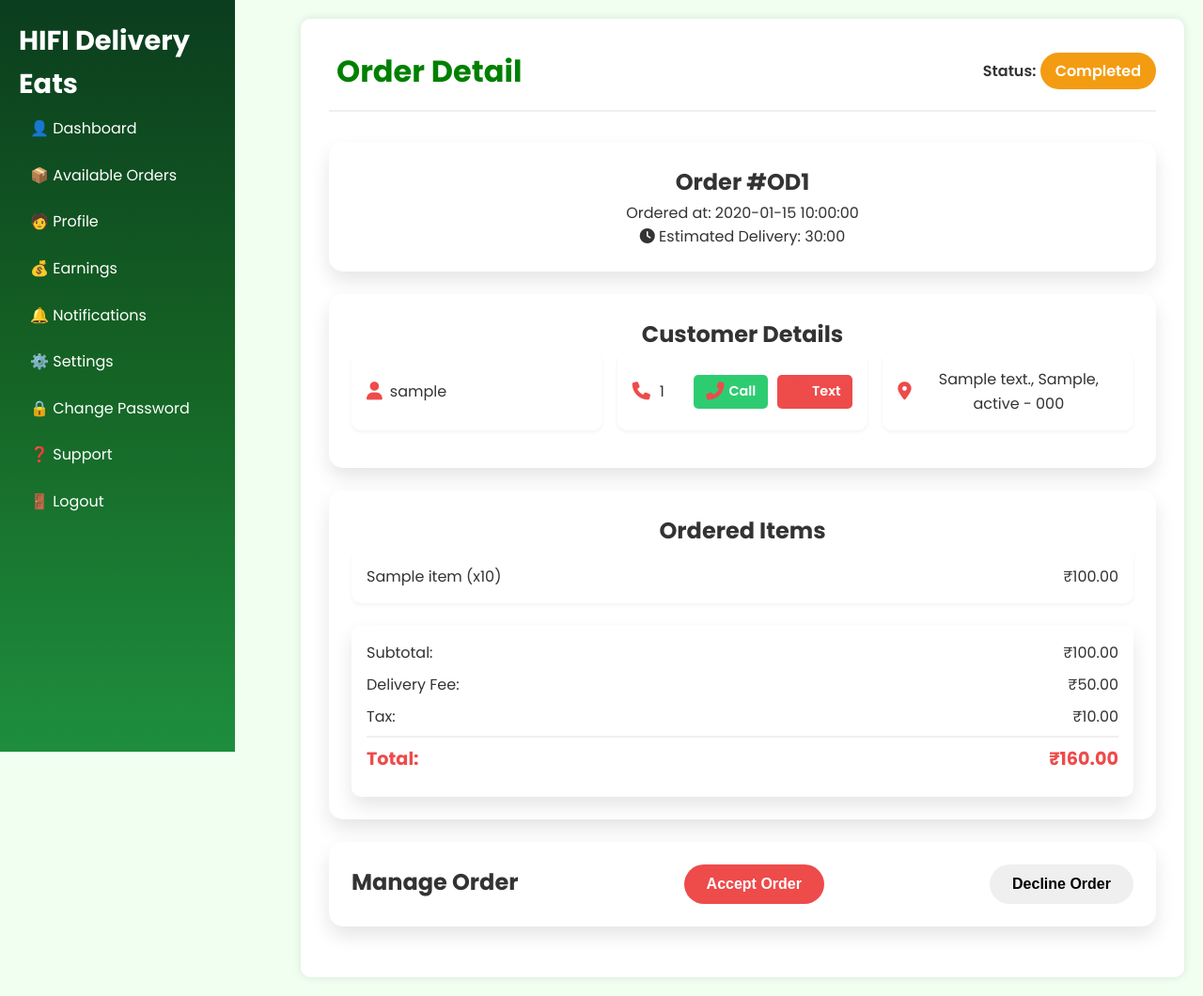
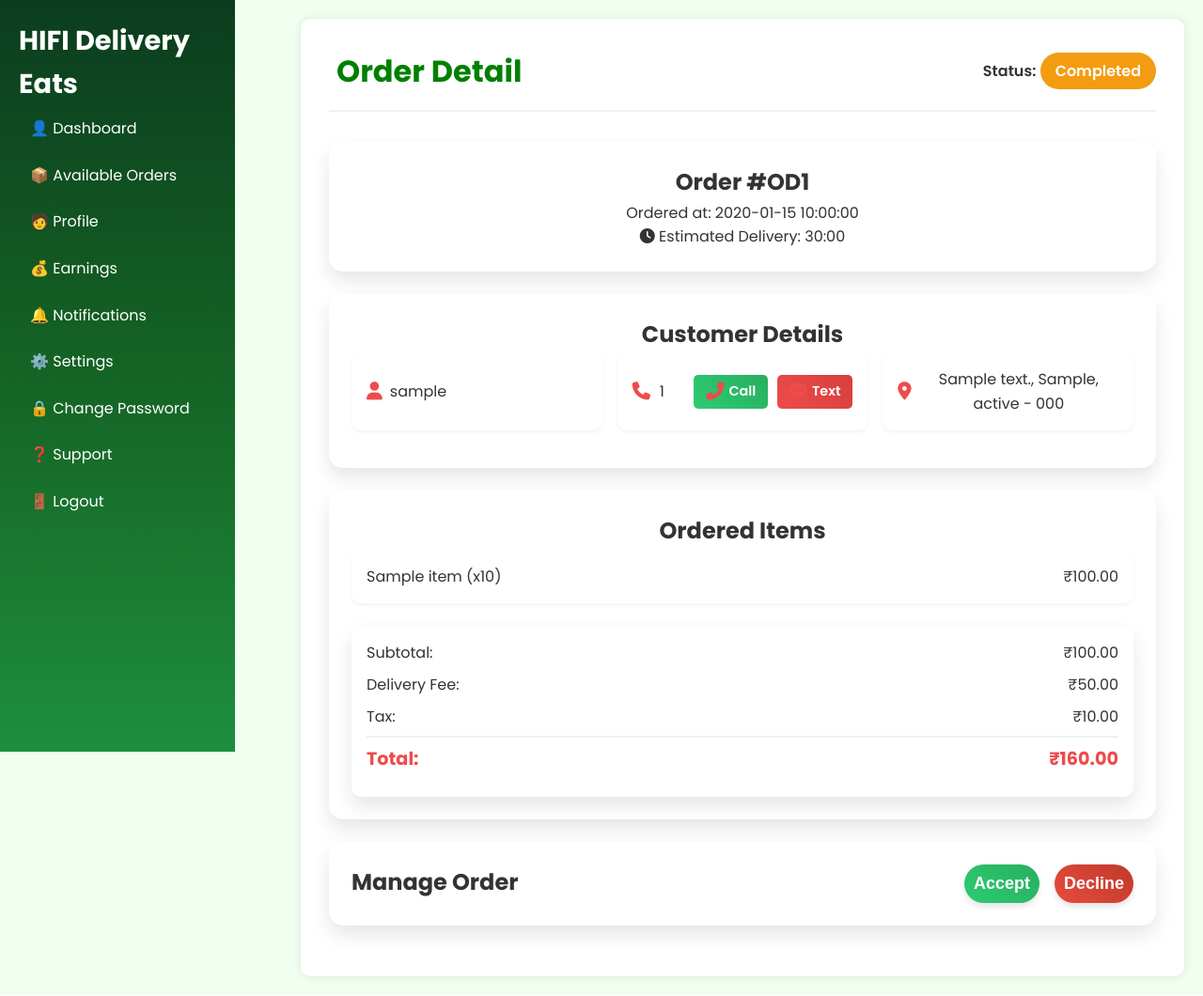
Before and after one commit to Honey22205/Hifi, a Flask app: page /delivery-partner/order-detail/1 in a window 1280 px wide. Shown: the whole page at 94% size. Run offline with Flask 3, Linux system fonts and the light colour scheme; a user stored in the database is signed in; tables that the repository leaves empty hold one stand-in row (values such as "Sample post"); some libraries are stand-ins or nearby versions.

Commit message:
Add Earnings model and update order management logic for delivery agents

```diff
--- a/routes.py
+++ b/routes.py
@@ -696,14 +696,16 @@ def delivery_agent_routes(app, db):
 
         # Ensure order is pending and not already assigned
         if order.status != "Pending":
-            return jsonify({"error": "Order Already Accepted."}), 400
+            flash("Order Already accepted.")
+            return redirect(url_for("delivery_agent"))
 
         order.status = "Accepted"
         order.delivery_agent_id = current_user.id  # Assign to the logged-in delivery agent
         db.session.commit()
 
         # return render_template("delivery_agent/order_detail.html")
-        return jsonify({"message": "Order accepted successfully."})
+        flash("Order Accepted successfully")
+        return redirect(url_for('delivery_agent'))
 
     @app.route('/order/<int:order_id>/decline', methods=['POST'])
     @login_required
@@ -712,12 +714,15 @@ def delivery_agent_routes(app, db):
 
         # Ensure order is pending before declining
         if order.status != "Pending":
-            return jsonify({"error": "Order Already declined."}), 400
+            flash("Order Already declined.")
+            return redirect(url_for("delivery_agent"))
 
         order.status = "Declined"
+        order.delivery_agent_id = None  # Unassign from the logged-in delivery agent if available.
         db.session.commit()
 
-        return jsonify({"message": "Order declined successfully."})
+        flash("Order declined successfully")
+        return redirect(url_for("delivery_agent"))
 
 
 
@@ -769,3 +774,133 @@ def delivery_agent_routes(app, db):
 
         # Redirect to the profile page which fetches the latest data.
         return redirect(url_for('delivery_partner_profile'))
+
+
+
+#     @app.route('/api/orders/<int:order_id>/complete', methods=['POST'])
+#     @login_required
+#     def complete_order(order_id):
+#         order = Order.query.get_or_404(order_id)
+#         order.status = 'Completed'
+#         order.delivered_at = func.now()
+
+#         # Update or create earnings record for today
+#         today_earnings = Earnings.query.filter(
+#             Earnings.delivery_agent_id == current_user.id,
+#             func.date(Earnings.earned_at) == func.date(func.now())
+#         ).first()
+
+#         base_pay_per_delivery = 50.0
+
+#         if today_earnings:
+#             # Add base pay for this delivery
+#             today_earnings.base_pay += base_pay_per_delivery
+#             today_earnings.trips_count += 1
+#             # Add bonus for every 5 trips
+#             if today_earnings.trips_count % 5 == 0:
+#                 today_earnings.bonus += 100.0
+#         else:
+#             # Get previous earnings to carry forward
+#             previous_earnings = Earnings.query.filter(
+#                 Earnings.delivery_agent_id == current_user.id,
+#                 func.date(Earnings.earned_at) < func.date(func.now())
+#             ).order_by(Earnings.earned_at.desc()).first()
+
+#             initial_base_pay = previous_earnings.base_pay if previous_earnings else 0.0
+#             initial_bonus = previous_earnings.bonus if previous_earnings else 0.0
+
+#             today_earnings = Earnings(
+#                 delivery_agent_id=current_user.id,
+#                 base_pay=initial_base_pay + base_pay_per_delivery,
+#                 bonus=initial_bonus,
+#                 trips_count=1
+#             )
+#             db.session.add(today_earnings)
+
+#         db.session.commit()
+#         return jsonify({'message': 'Order completed successfully', 'earnings': {
+#             'base_pay': today_earnings.base_pay,
+#             'bonus': today_earnings.bonus,
+#             'trips_count': today_earnings.trips_count,
+#             'total': today_earnings.base_pay + today_earnings.bonus
+#         }})
+
+#     @app.route('/api/delivery-agent/earnings')
+#     @login_required
+#     def get_current_earnings():
+#         today_earnings = Earnings.query.filter(
+#             Earnings.delivery_agent_id == current_user.id,
+#             func.date(Earnings.earned_at) == func.date(func.now())
+#         ).first()
+
+#         if not today_earnings:
+#             return jsonify({
+#                 'base_pay': 0.0,
+#                 'bonus': 0.0,
+#                 'trips_count': 0
+#             })
+
+#         return jsonify({
+#             'base_pay': today_earnings.base_pay,
+#             'bonus': today_earnings.bonus,
+#             'trips_count': today_earnings.trips_count
+#         })
+
+#     @app.route('/delivery-agent/earnings/<int:agent_id>')
+#     @login_required
+#     def get_agent_earnings(agent_id):
+#         # Query earnings for the specific delivery agent
+#         earnings = Earnings.query.filter_by(delivery_agent_id=agent_id).all()
+
+#         # Format the earnings data
+#         earnings_data = [{
+#             'base_pay': earning.base_pay,
+#             'bonus': earning.bonus,
+#             'trips_count': earning.trips_count,
+#             'earned_at': earning.earned_at.strftime('%Y-%m-%d %H:%M:%S'),
+#             'total': earning.base_pay + earning.bonus
+#         } for earning in earnings]
+
+#         return jsonify(earnings_data)
+
+
+# # Customer routes
+# def customer_routes(app, db):
+#     @app.route('/user/profile')
+#     @login_required
+#     def customer():
+#         return render_template('user/profile.html', user=current_user)
+
+#     @app.route("/address/new", methods=["POST"])
+#     @login_required
+#     def add_address():
+#         data = request.get_json()
+#         new_address = Address(
+#             address_line=data.get("address_line"),
+#             city=data.get("city"),
+#             state=data.get("state"),
+#             zip_code=data.get("zip_code"),
+#             customer_id=current_user.id
+#         )
+#         db.session.add(new_address)
+#         db.session.commit()
+#         return jsonify({"message": "Address added successfully!"}), 201
+
+
+#     @app.route("/address/<int:address_id>/set-preferred", methods=["POST"])
+#     @login_required
+#     def set_preferred_address(address_id):
+#         # Fetch the selected address
+#         address = Address.query.filter_by(id=address_id, customer_id=current_user.id).first()
+
+#         if not address:
+#             return jsonify({"error": "Address not found"}), 404
+
+#         # Set all addresses to "not preferred"
+#         Address.query.filter_by(customer_id=current_user.id).update({"is_preferred": False})
+
+#         # Set the selected address as preferred
+#         address.is_preferred = True
+#         db.session.commit()
+
+#         return jsonify({"message": "Default address updated!"}), 200
--- a/static/css/delivery_agent/order_detail.css
+++ b/static/css/delivery_agent/order_detail.css
@@ -1,8 +1,12 @@
 :root {
     --primary-color: #ee4b4b;
+    --primary-dark: #d63f3f;
     --secondary-color: #333333;
     --success-color: #2ecc71;
+    --success-dark: #27ae60;
     --warning-color: #f39c12;
+    --danger-color: #e74c3c;
+    --danger-dark: #c0392b;
     --text-color: #333333;
     --bg-color: #f0fff0;
     --card-bg: #ffffff;
@@ -17,7 +21,6 @@
 
   body {
     font-family: 'Poppins', sans-serif;
-    /* background: url('img.jpg') no-repeat center center/cover; */
     background: var(--bg-color);
     color: var(--text-color);
     line-height: 1.6;
@@ -141,70 +144,85 @@ h1 {
     margin-top: 0.5rem;
   }
 
+  /* Button Styles with Enhanced Gradients and Hover Effects */
+  .btn {
+    display: inline-block;
+    padding: 0.75rem 1.5rem;
+    border: none;
+    border-radius: 25px;
+    font-size: 1rem;
+    font-weight: 600;
+    text-align: center;
+    cursor: pointer;
+    transition: all 0.3s ease;
+    flex: 1;
+    color: #fff;
+    background: #ccc;
+  }
+
+  .btn-primary {
+    background: linear-gradient(45deg, var(--primary-color), var(--primary-dark));
+    box-shadow: 0 4px 6px rgba(0,0,0,0.1);
+  }
+
+  .btn-primary:hover {
+    transform: translateY(-2px);
+    box-shadow: 0 6px 8px rgba(0,0,0,0.15);
+  }
+
+  .btn-success {
+    background: linear-gradient(45deg, var(--success-color), var(--success-dark));
+    box-shadow: 0 4px 6px rgba(0,0,0,0.1);
+  }
+
+  .btn-success:hover {
+    transform: translateY(-2px);
+    box-shadow: 0 6px 8px rgba(0,0,0,0.15);
+  }
+
+  .btn-danger {
+    background: linear-gradient(45deg, var(--danger-color), var(--danger-dark));
+    box-shadow: 0 4px 6px rgba(0,0,0,0.1);
+  }
+
+  .btn-danger:hover {
+    transform: translateY(-2px);
+    box-shadow: 0 6px 8px rgba(0,0,0,0.15);
+  }
+
+  .btn:disabled {
+    opacity: 0.6;
+    cursor: not-allowed;
+    transform: none;
+  }
+
+  /* Delivery Actions Section */
   .delivery-actions {
     display: flex;
     justify-content: space-between;
     gap: 1rem;
   }
 
-.btn {
-    padding: 0.75rem 1.5rem;
-    border: none;
-    border-radius: 25px;
-    font-size: 1rem;
-    font-weight: 600;
-    cursor: pointer;
-    transition: all 0.3s ease;
-    flex: 1;
-}
-
-.btn-primary {
-    background-color: var(--primary-color);
-    color: white;
-}
-
-.btn-primary:hover {
-    background-color: #d63f3f;
-    transform: translateY(-2px);
-}
-
-.btn-success {
-    background-color: var(--success-color);
-    color: white;
-}
-
-.btn-success:hover {
-    background-color: #27ae60;
-    transform: translateY(-2px);
-}
-
-.btn:disabled {
-    opacity: 0.5;
-    cursor: not-allowed;
-    transform: none;
-}
-
+  /* Responsive Styles */
   @media (max-width: 600px) {
     .container {
       padding: 1rem;
       margin: 1rem;
     }
-
     header {
       flex-direction: column;
       align-items: flex-start;
       gap: 1rem;
     }
-
     .delivery-actions {
       flex-direction: column;
     }
-
     .btn {
       width: 100%;
     }
   }
 
+  /* Phone Actions with Updated Button Styles */
   .phone-info {
     display: flex;
     align-items: center;
@@ -214,19 +232,13 @@ h1 {
   .phone-actions {
     display: flex;
     gap: 10px;
-    /* Optional: adjust margin to create spacing between number and buttons */
     margin-left: auto;
   }
-
-/* Optional: If you still face issues with icons, try adding this: */
-@import url('https://cdnjs.cloudflare.com/ajax/libs/font-awesome/5.15.4/css/all.min.css');
-
 
   .phone-actions .btn {
     padding: 0.4rem 0.8rem;
     font-size: 0.9rem;
     text-decoration: none;
-    color: white;
     border-radius: 5px;
     display: flex;
     align-items: center;
@@ -234,18 +246,59 @@ h1 {
   }
 
   .btn-call {
-    background-color: #2ecc71; /* Success/green */
+    background: linear-gradient(45deg, var(--success-color), var(--success-dark));
+    color: white;
+  }
+
+  .btn-call:hover {
+    background: linear-gradient(45deg, var(--success-dark), var(--success-color));
   }
 
   .btn-text {
-    background-color: #ee4b4b; /* Primary/red */
-  }
-
-  .btn-call:hover {
-    background-color: #27ae60; /* Darker green on hover */
-
+    background: linear-gradient(45deg, var(--primary-color), var(--primary-dark));
+    color: white;
   }
 
   .btn-text:hover {
-    background-color: #c0392b; /* Darker red on hover */
+    background: linear-gradient(45deg, var(--primary-dark), var(--primary-color));
   }
+
+/* Ensure the card’s delivery actions section uses flex layout for buttons */
+.delivery-actions .card-body .button-row {
+    display: flex;
+    gap: 1rem;
+  }
+
+  /* Make each button container take equal space */
+  .delivery-actions .card-body .button-col {
+    flex: 1;
+  }
+
+  /* Ensure buttons take full width of their container */
+  .btn-block {
+    width: 100%;
+    padding: 10px;
+    font-size: 18px;
+    border: none;
+    border-radius: 25px;
+    cursor: pointer;
+  }
+
+  /* Success Button Styling */
+  .btn-success {
+    background: linear-gradient(45deg, var(--success-color), var(--success-dark));
+    color: #fff;
+  }
+
+  /* Decline Button Styling */
+  .btn-danger {
+    background: linear-gradient(45deg, var(--danger-color), var(--danger-dark));
+    color: #fff;
+  }
+
+  /* Optional: Add hover effects if not already defined */
+  .btn-success:hover,
+  .btn-danger:hover {
+    transform: translateY(-2px);
+    box-shadow: 0 6px 8px rgba(0,0,0,0.15);
+  }
--- a/templates/delivery_agent/order_detail.html
+++ b/templates/delivery_agent/order_detail.html
@@ -104,21 +104,32 @@
   </section>
 
   <section class="delivery-actions card">
-    <h2>Manage Order</h2>
-
-    <!-- Accept Order Form -->
-    <form action="/order/{{ order.id }}/accept" method="POST">
-      <input type="hidden" name="csrf_token" value="{{ csrf_token }}">
-      <button type="submit" class="btn btn-primary">Accept Order</button>
-  </form>
-
-  <form action="/order/{{ order.id }}/decline" method="POST">
-      <input type="hidden" name="csrf_token" value="{{ csrf_token }}">
-      <button type="submit" class="btn btn-danger">Decline Order</button>
-  </form>
-
+    <div class="card-header">
+      <h2 class="mb-0">Manage Order</h2>
+    </div>
+    <div class="card-body">
+      <div class="button-row">
+        <!-- Accept Order Form -->
+        <div class="button-col">
+          <form action="/order/{{ order.id }}/accept" method="POST">
+            <input type="hidden" name="csrf_token" value="{{ csrf_token }}" />
+            <button type="submit" class="btn btn-success btn-block">
+              Accept
+            </button>
+          </form>
+        </div>
+        <!-- Decline Order Form -->
+        <div class="button-col">
+          <form action="/order/{{ order.id }}/decline" method="POST">
+            <input type="hidden" name="csrf_token" value="{{ csrf_token }}" />
+            <button type="submit" class="btn btn-danger btn-block">
+              Decline
+            </button>
+          </form>
+        </div>
+      </div>
+    </div>
   </section>
-
 
 </main>
 {% endblock content %} {% block script %}
```
Also changed, not shown: migrations/versions/48a93c530402_.py (added, +37 -0 lines), models.py (+16 -0 lines), instance/database.db. Lines whose indentation alone changed are shown as unchanged.
